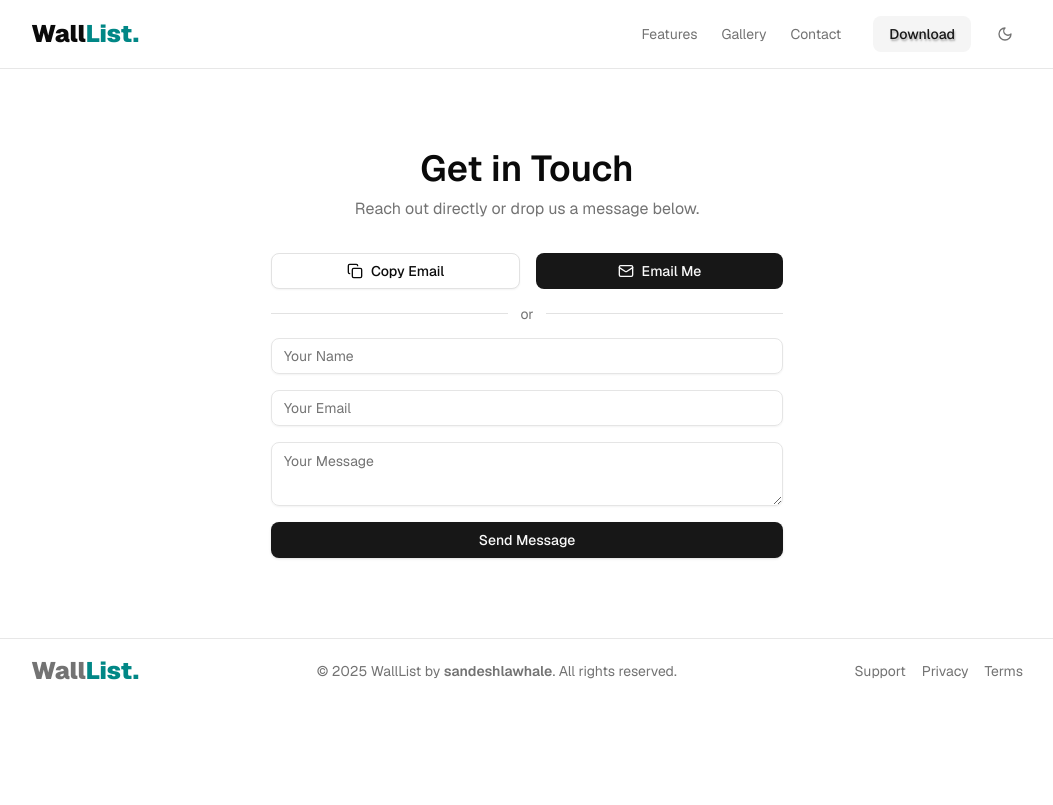
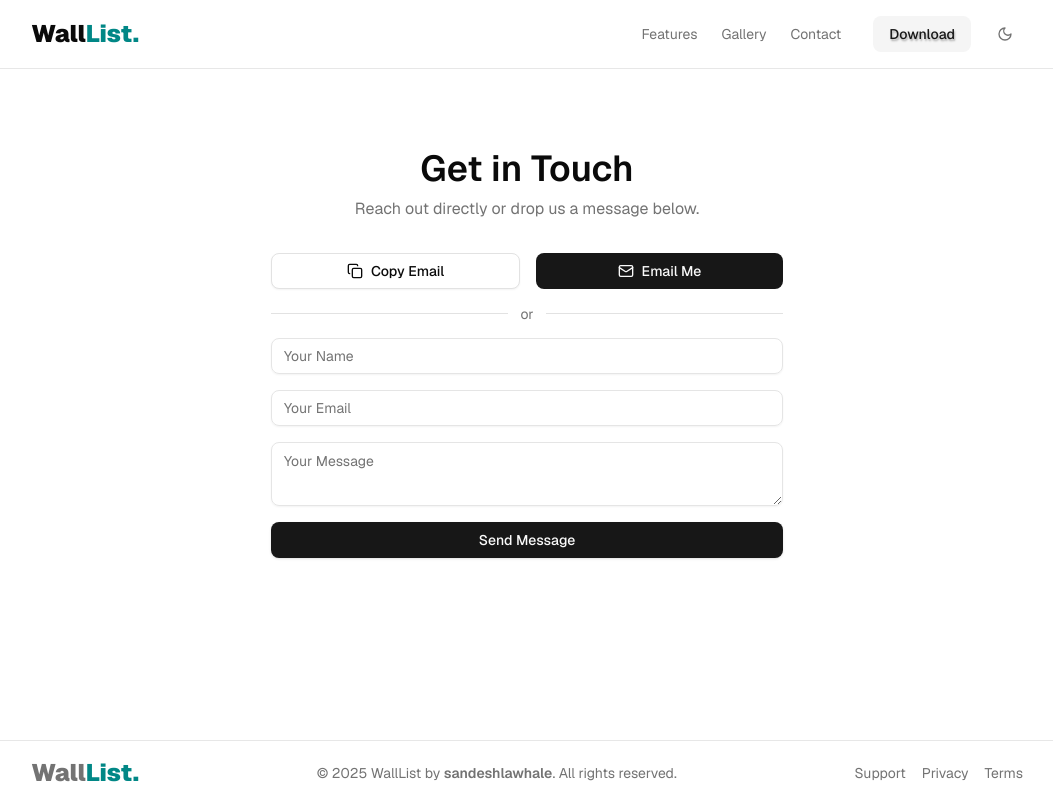
Before and after one commit to sandeshlawhale/wallList_Landing_page, a Next.js app: page /contact in a window 1280 px wide. Shown: the whole page, without its empty margins (113-1166 px from the left). Built offline with nearby package versions, Linux system fonts and the light colour scheme.

Commit message:
fixed footer to bottom

```diff
--- a/app/contact/page.tsx
+++ b/app/contact/page.tsx
@@ -40,7 +40,7 @@ export default function ContactSection() {
   };
 
   return (
-    <section className="relative w-full py-20 bg-background">
+    <section className="flex-1 relative w-full py-20 bg-background">
       <div className="container mx-auto px-4 md:px-8 max-w-xl">
         <motion.div
           initial={{ opacity: 0, y: 20 }}
--- a/app/layout.tsx
+++ b/app/layout.tsx
@@ -32,8 +32,10 @@ export default function RootLayout({
           disableTransitionOnChange
         >
           <Navbar />
-          {children}
-          <Footer />
+          <div className="flex flex-col min-h-[calc(100dvh-4rem)]">
+            {children}
+            <Footer />
+          </div>
         </ThemeProvider>
       </body>
     </html>
```
